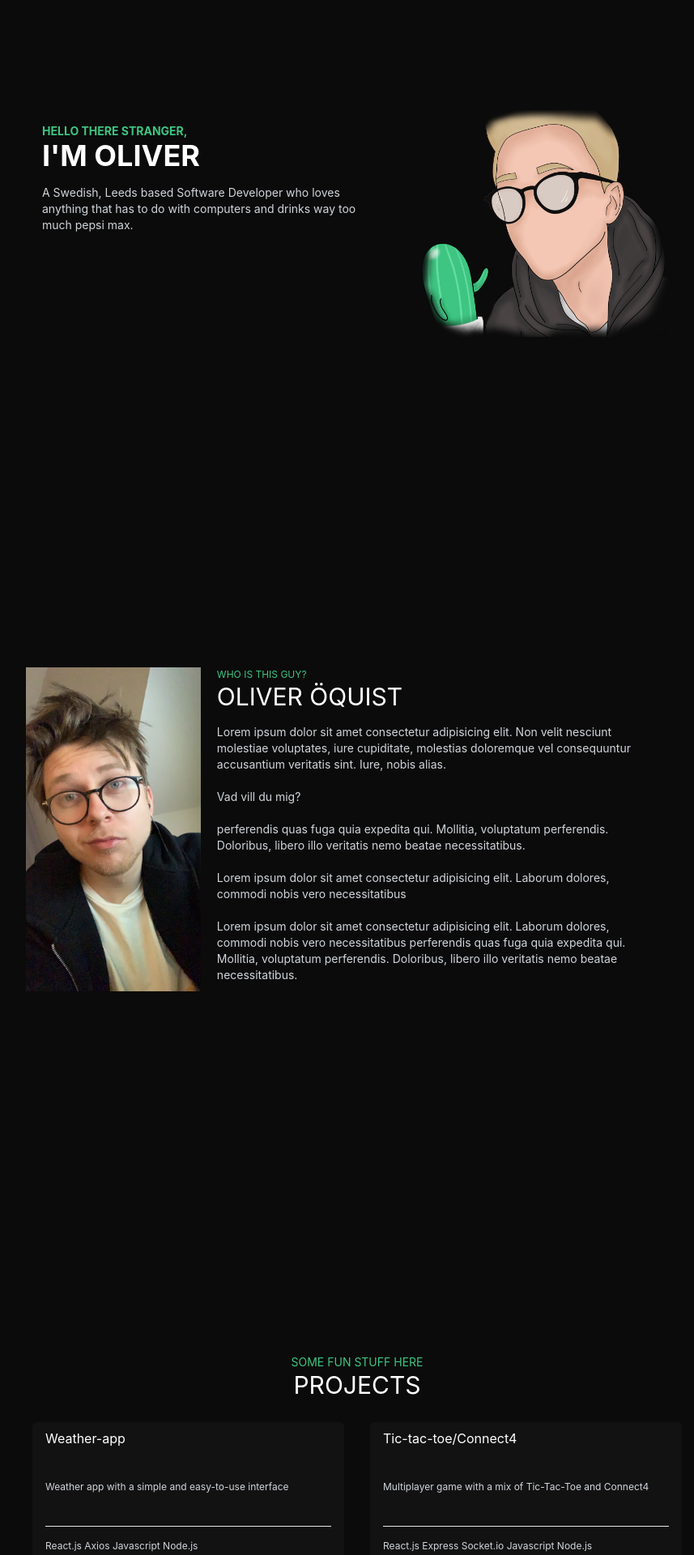
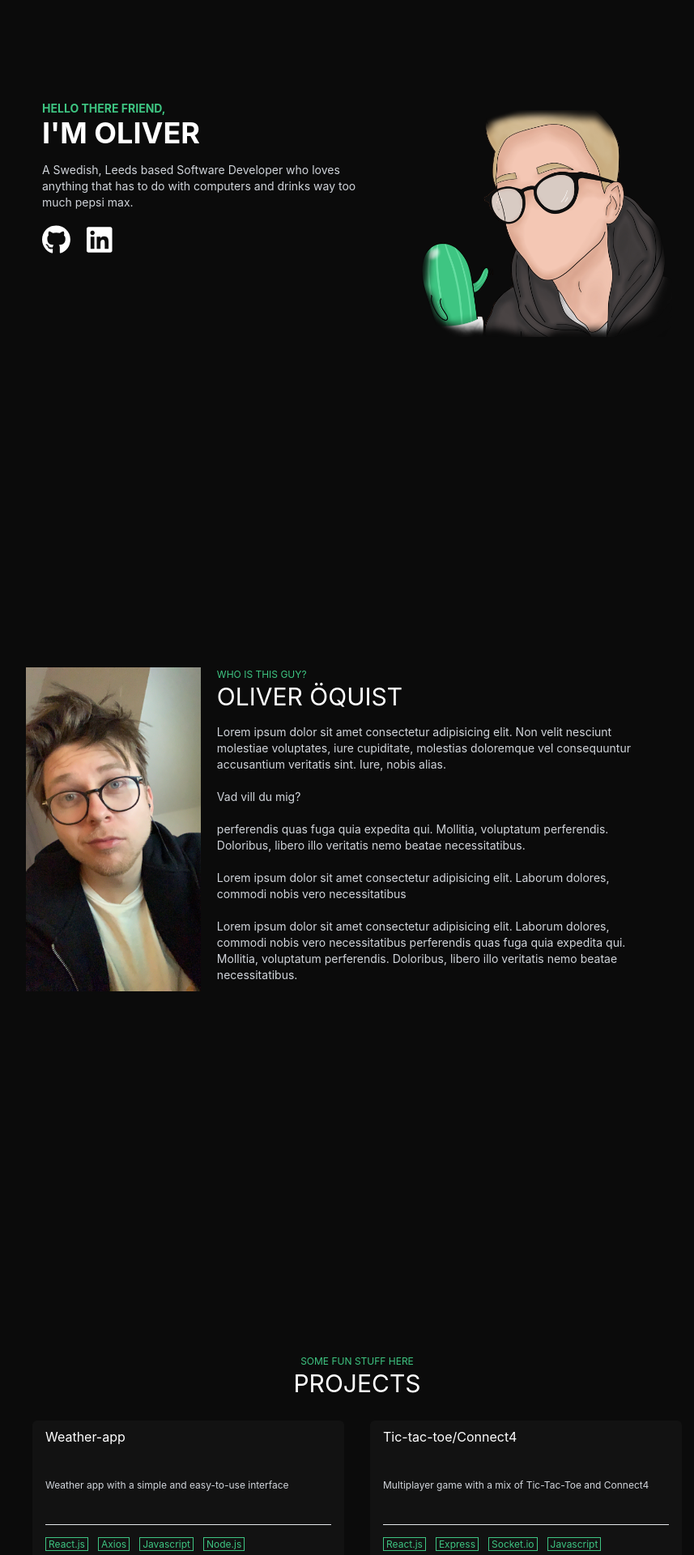
Before and after one commit to Olipolite/portfolioreact, a React (Create React App) app: page / in a window 1280 px wide. Shown: the part 120-2040 px from the top of the page at 81% size, without its empty margins (199-1056 px from the left). Built offline with nearby package versions, Linux system fonts and the light colour scheme.

Commit message:
Styling and size of card now correct. Added css animations to navbar and also icon + animation to icons.

```diff
--- a/package.json
+++ b/package.json
@@ -4,6 +4,7 @@
   "private": true,
   "dependencies": {
     "@fortawesome/fontawesome-svg-core": "^6.4.0",
+    "@fortawesome/free-brands-svg-icons": "^6.4.2",
     "@fortawesome/free-solid-svg-icons": "^6.4.0",
     "@fortawesome/react-fontawesome": "^0.2.0",
     "@react-hook/media-query": "^1.1.1",
--- a/src/components/Card.jsx
+++ b/src/components/Card.jsx
@@ -12,7 +12,10 @@ function Card(props) {
           </div>
           <p className="ml-2 mr-4 my-10 text-xs text-gray-300">{props.description}</p>
           <div className="text-xs ml-2 mr-2 pt-4 pb-2 border-t-[1px] block">
-            <span className="border-t-cactus">{props.tech}</span>
+            <span className="border border-cactus mr-3 text-cactus px-[3px]">{props.tech}</span>
+            <span className="border border-cactus mr-3 text-cactus px-[3px]">{props.tech1}</span>
+            <span className="border border-cactus mr-3 text-cactus px-[3px]">{props.tech2}</span>
+            <span className="border border-cactus mr-3 text-cactus px-[3px]">{props.tech3}</span>
           </div>
         </div>
       </a>
@@ -27,4 +30,7 @@ Card.propTypes = {
   description: Proptypes.string.isRequired,
   link: Proptypes.string.isRequired,
   tech: Proptypes.string.isRequired,
+  tech1: Proptypes.string.isRequired,
+  tech2: Proptypes.string.isRequired,
+  tech3: Proptypes.string.isRequired,
 };
--- a/src/components/Home.jsx
+++ b/src/components/Home.jsx
@@ -1,16 +1,24 @@
 import React from 'react';
+import { FontAwesomeIcon } from '@fortawesome/react-fontawesome';
+import { faGithub, faLinkedin } from '@fortawesome/free-brands-svg-icons';
 import Oliver from '../images/ostrontransparentless.png';
 
 function Home() {
   return (
     <div className="container mx-auto flex-grow min-h-screen pt-20">
-      <div id="/" className="flex flex-col justify-center lg:flex-row lg:items-center sm:px-4 ">
+      <div id="/" className="flex flex-col justify-center px-5 lg:flex-row lg:items-center sm:px-4 ">
         <div className="text-center sm:text-left sm:mx-5">
-          <h2 className="text-sm font-bold text-cactus">{'HELLO THERE STRANGER,'}</h2>
+          <h2 className="text-sm font-bold text-cactus">{'HELLO THERE FRIEND,'}</h2>
           <h1 className="text-4xl font-bold text-white pb-4">{"I'M OLIVER"}</h1>
-          <p className="text-sm text-gray-300 px-1 md:px-0">
+          <p className="text-sm text-gray-300 pb-4 px-1 md:px-0">
             {'A Swedish, Leeds based Software Developer who loves anything that has to do with computers and drinks way too much pepsi max.'}
           </p>
+          <a href="https://github.com/Olipolite" className="text-white text-4xl mr-5 hover:text-cactus duration-500 ease-in-out">
+            <FontAwesomeIcon icon={faGithub} />
+          </a>
+          <a href="https://www.linkedin.com/in/oliveroquist/" className="text-white text-4xl mr-5  hover:text-cactus duration-500 ease-in-out">
+            <FontAwesomeIcon icon={faLinkedin} />
+          </a>
         </div>
         <img src={Oliver} className="h-auto w-80 pt-20 lg:pr-0 sm:pt-28 sm:w-80 mx-auto sm:mx-5" alt="Pic of me" />
       </div>
--- a/src/components/Navbar.jsx
+++ b/src/components/Navbar.jsx
@@ -53,13 +53,13 @@ function Navbar() {
             <div className="ml-10 flex items-baseline space-x-4">
               {routes.map((route) => (
                 <Link
-                  className="rounded-md cursor-pointer font-medium text-md hover:underline decoration-4 decoration-cactus"
-                  key={route.path}
+                  className="rounded-md cursor-pointer font-medium text-md relative group"
                   to={route.path}
                   smooth
                   duration={500}
                 >
                   {route.title}
+                  <span className="absolute left-0 right-0 w-0 h-1 bg-cactus bottom-0 group-hover:w-full transition-all duration-300 ease-in-out group-hover:animate-underline-grow" />
                 </Link>
               ))}
             </div>
--- a/src/components/Project.jsx
+++ b/src/components/Project.jsx
@@ -7,7 +7,7 @@ import { cardData } from '../data';
 function Project() {
   return (
     <div className="container min-h-screen pt-32 mx-auto px-4 sm:px-4 lg:px-15">
-      <div id="project" className="flex flex-col items-center justify-center text-sm text-cactus">
+      <div id="project" className="flex flex-col items-center justify-center text-[12px] text-cactus">
         SOME FUN STUFF HERE
         <p className="text-3xl text-white">
           PROJECTS
--- a/src/data.js
+++ b/src/data.js
@@ -5,24 +5,38 @@ export const cardData = [
     title: 'Weather-app',
     description: 'Weather app with a simple and easy-to-use interface',
     link: 'https://github.com/Olipolite/weather-app',
-    tech: 'React.js Axios Javascript Node.js',
+    tech: 'React.js',
+    tech1: 'Axios',
+    tech2: 'Javascript',
+    tech3: 'Node.js',
   },
   {
     title: 'Tic-tac-toe/Connect4',
     description: 'Multiplayer game with a mix of Tic-Tac-Toe and Connect4',
     link: 'https://github.com/Olipolite/tic-tac-toe',
-    tech: 'React.js Express Socket.io Javascript Node.js',
+    tech: 'React.js',
+    tech1: 'Express',
+    tech2: 'Socket.io',
+    tech3: 'Javascript',
+    tech4: 'Node.js',
   },
   {
     title: 'NASA-Search',
     description: 'A search engine with NASA API endpoint',
     link: 'https://github.com/Olipolite/React-NASA-search',
-    tech: 'React.js Express Axios Javascript Node.js',
+    tech: 'React.js',
+    tech1: 'Express',
+    tech2: 'Axios',
+    tech3: 'Javascript',
+    tech4: 'Node.js',
   },
   {
     title: 'Music-Library',
     description: 'Back-end Music library API',
     link: 'https://github.com/Olipolite/music-library',
-    tech: 'Express Docker PostgreSQL Javascript',
+    tech: 'Express',
+    tech1: 'Docker',
+    tech2: 'PostgreSQL',
+    tech3: 'Javascript',
   },
 ];
```
Also changed, not shown: 1 other file (tests, documents, lock files or other folders).
